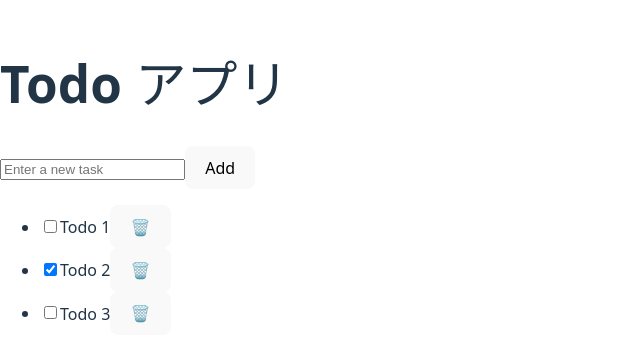
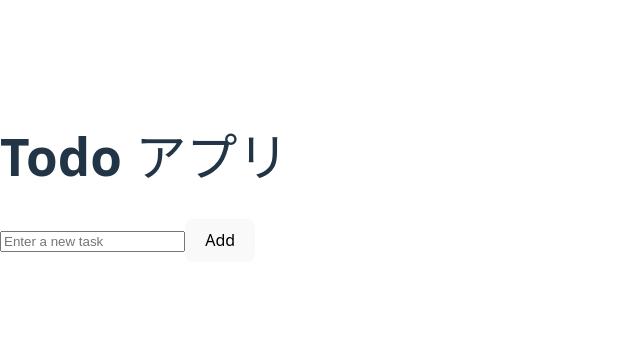
Before and after one commit to tokechan/todo-app-ts-ver, a React (Vite) app: page / in a window 1280 px wide. Shown: the part 214-576 px from the top of the page, without its empty margins (0-640 px from the left). Built offline with nearby package versions, Linux system fonts and the light colour scheme.

Commit message:
Add:useEffect

```diff
--- a/src/App.tsx
+++ b/src/App.tsx
@@ -1,18 +1,23 @@
-import { useState } from 'react'
+import { useEffect, useState } from 'react'
 import { Todo } from './types'
 
 function App() {
 
-  //Todoリストの状態を管理
-  const [todos, setTodos] = useState<Todo[]>([
-    { id: 1, text: 'Todo 1', completed: false },
-    { id: 2, text: 'Todo 2', completed: true },
-    { id: 3, text: 'Todo 3', completed: false },
-  ]);
+  //ローカルストレージからデータを取得
+  const loadTodos = (): Todo[] => {
+    const storedTodos = localStorage.getItem("todos");
+    return storedTodos ? JSON.parse(storedTodos) : [];
+  };
+  //Todoリストの状態を管理（初期値はローカルストレージのデータ）
+  const [todos, setTodos] = useState<Todo[]>(loadTodos());
 
-  //Inputの状態を管理
+  //Todoリストの状態を管理する
   const [newTodo, setNewTodo] = useState<string>("");
 
+  //todosが変更されるたびにローカルストレージに保存する
+  useEffect(() => {
+    localStorage.setItem("todos", JSON.stringify(todos));
+  }, [todos]);
 
   //checkboxをクリックしたときの処理
   const toggleTodo = (id: number) => {
```
